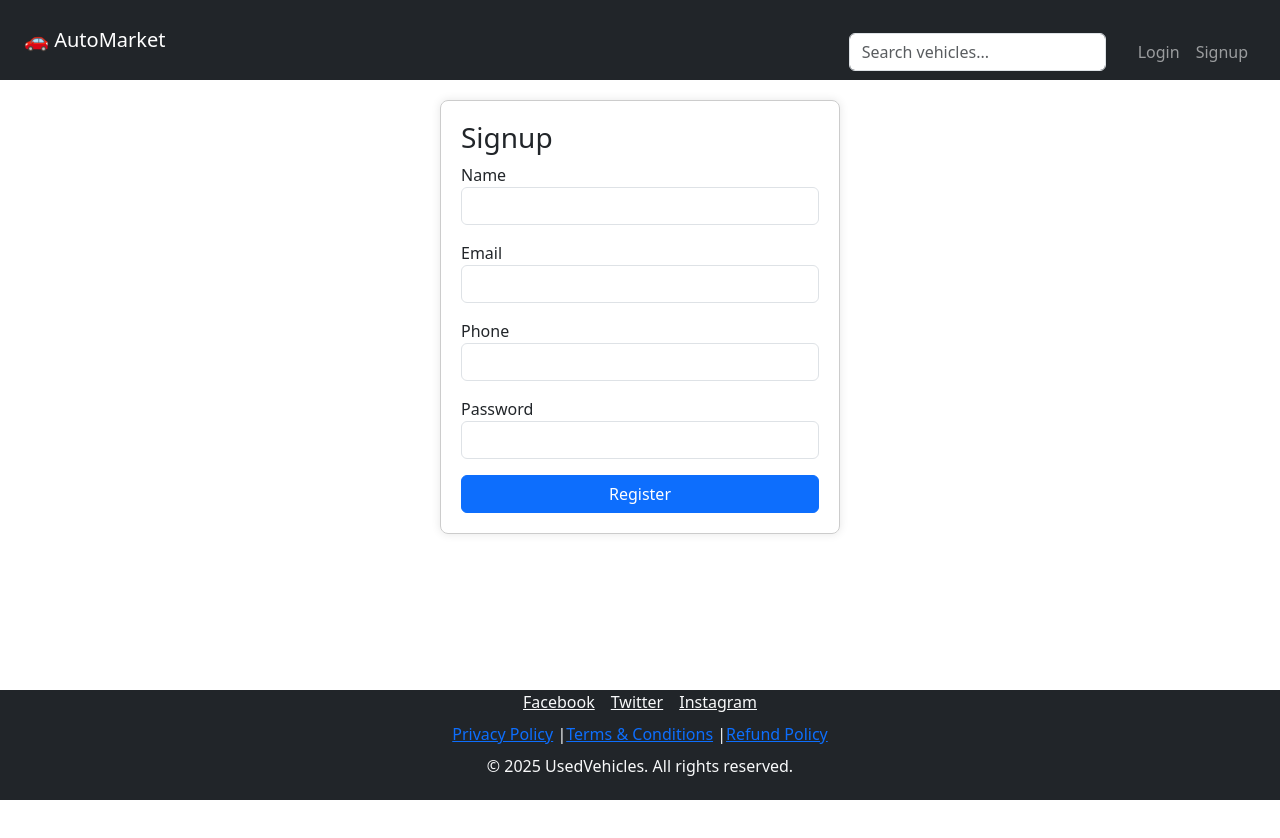
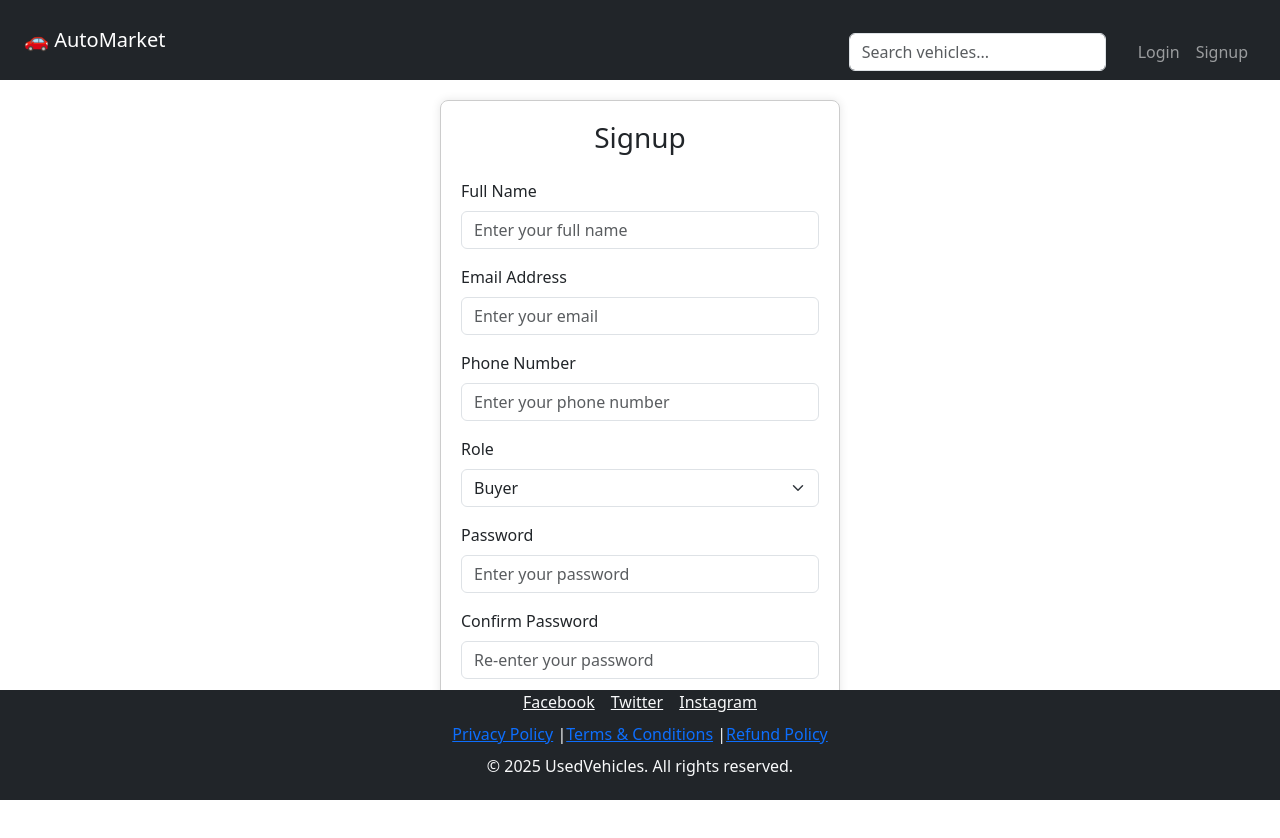
Before and after one commit to Vasim-Qureshi/Auto-Market, a React (Vite) app in the folder frontend/: page /signup in a window 1280 px wide. Shown: the top 838 px of the page. Before the commit the page ends 800 px from the top, so only its background shows below. Built offline with nearby package versions, Linux system fonts and the light colour scheme; no server answers.

Commit message:
feat(validate)validate singup form and add 2 field role and confirm password

```diff
--- a/frontend/src/pages/SignupPage.jsx
+++ b/frontend/src/pages/SignupPage.jsx
@@ -1,7 +1,7 @@
 // File: pages/SignupPage.jsx
 import React, { useState } from 'react';
 import axios from 'axios';
-import URL from '../services/api'; // Adjust the import path as necessary
+import URL from '../services/api'; // Adjust path as necessary
 import { useNavigate } from 'react-router-dom';
 
 const SignupPage = () => {
@@ -11,46 +11,167 @@ const SignupPage = () => {
     email: '',
     phone: '',
     password: '',
+    confirmPassword: '',
+    role: 'buyer',
   });
+
   const [message, setMessage] = useState('');
+  const [success, setSuccess] = useState('');
 
   const handleChange = (e) => {
-    setFormData({ ...formData, [e.target.name]: e.target.value });
+    setFormData({
+      ...formData,
+      [e.target.name]: e.target.value,
+    });
+  };
+
+  const validateForm = () => {
+    const { name, email, phone, password, confirmPassword } = formData;
+
+    if (!name || !email || !phone || !password || !confirmPassword) {
+      setMessage('All fields are required.');
+      return false;
+    }
+
+    if (password !== confirmPassword) {
+      setMessage('Passwords do not match.');
+      return false;
+    }
+
+    if (phone.length < 10) {
+      setMessage('Phone number must be at least 10 digits.');
+      return false;
+    }
+
+    return true;
   };
 
   const handleSubmit = async (e) => {
     e.preventDefault();
+    setMessage('');
+    setSuccess('');
+
+    if (!validateForm()) return;
+
     try {
-      const res = await axios.post(`${URL}/api/auth/signup`, formData);
+      const { name, email, phone, password, role } = formData;
+      const res = await axios.post(`${URL}/api/auth/signup`, {
+        name,
+        email,
+        phone,
+        password,
+        role,
+      });
+
+      setSuccess('Signup successful! Redirecting to login...');
       localStorage.setItem('token', res.data.token);
-      navigate('/login'); // Redirect to login page after successful signup
+
+      setTimeout(() => navigate('/login'), 2000);
     } catch (err) {
-      setMessage(err.response?.data?.message || 'Signup failed');
+      setMessage(err.response?.data?.message || 'Signup failed. Please try again.');
     }
   };
 
   return (
-    <div className="container col-md-4" style={{ maxWidth: '400px', maxHeight: '80vh', overflow: 'auto', marginTop: '100px', border: '1px solid #ccc', borderRadius: '8px', boxShadow: '0 0 10px rgba(0,0,0,0.1)', padding: '20px' }}>
-      <h3>Signup</h3>
+    <div
+      className="container col-md-4"
+      style={{
+        maxWidth: '400px',
+        marginTop: '100px',
+        marginBottom: "150px",
+        border: '1px solid #ccc',
+        borderRadius: '8px',
+        boxShadow: '0 0 10px rgba(0,0,0,0.1)',
+        padding: '20px',
+      }}
+    >
+      <h3 className="text-center mb-4">Signup</h3>
+
       {message && <div className="alert alert-danger">{message}</div>}
+      {success && <div className="alert alert-success">{success}</div>}
+
       <form onSubmit={handleSubmit}>
         <div className="mb-3">
-          <label>Name</label>
-          <input type="text" name="name" className="form-control" onChange={handleChange} required />
+          <label className="form-label">Full Name</label>
+          <input
+            type="text"
+            name="name"
+            className="form-control"
+            value={formData.name}
+            onChange={handleChange}
+            placeholder="Enter your full name"
+            required
+          />
         </div>
+
         <div className="mb-3">
-          <label>Email</label>
-          <input type="email" name="email" className="form-control" onChange={handleChange} required />
+          <label className="form-label">Email Address</label>
+          <input
+            type="email"
+            name="email"
+            className="form-control"
+            value={formData.email}
+            onChange={handleChange}
+            placeholder="Enter your email"
+            required
+          />
         </div>
+
         <div className="mb-3">
-          <label>Phone</label>
-          <input type="tel" name="phone" className="form-control" onChange={handleChange} required />
+          <label className="form-label">Phone Number</label>
+          <input
+            type="tel"
+            name="phone"
+            className="form-control"
+            value={formData.phone}
+            onChange={handleChange}
+            placeholder="Enter your phone number"
+            required
+          />
         </div>
+
         <div className="mb-3">
-          <label>Password</label>
-          <input type="password" name="password" className="form-control" onChange={handleChange} required />
+          <label className="form-label">Role</label>
+          <select
+            name="role"
+            className="form-select"
+            value={formData.role}
+            onChange={handleChange}
+          >
+            <option value="buyer">Buyer</option>
+            <option value="seller">Seller</option>
+          </select>
         </div>
-        <button className="btn btn-primary w-100">Register</button>
+
+        <div className="mb-3">
+          <label className="form-label">Password</label>
+          <input
+            type="password"
+            name="password"
+            className="form-control"
+            value={formData.password}
+            onChange={handleChange}
+            placeholder="Enter your password"
+            required
+          />
+        </div>
+
+        <div className="mb-3">
+          <label className="form-label">Confirm Password</label>
+          <input
+            type="password"
+            name="confirmPassword"
+            className="form-control"
+            value={formData.confirmPassword}
+            onChange={handleChange}
+            placeholder="Re-enter your password"
+            required
+          />
+        </div>
+
+        <button type="submit" className="btn btn-primary w-100">
+          Register
+        </button>
       </form>
     </div>
   );
```
Also changed, not shown: 1 other file (tests, documents, lock files or other folders).
